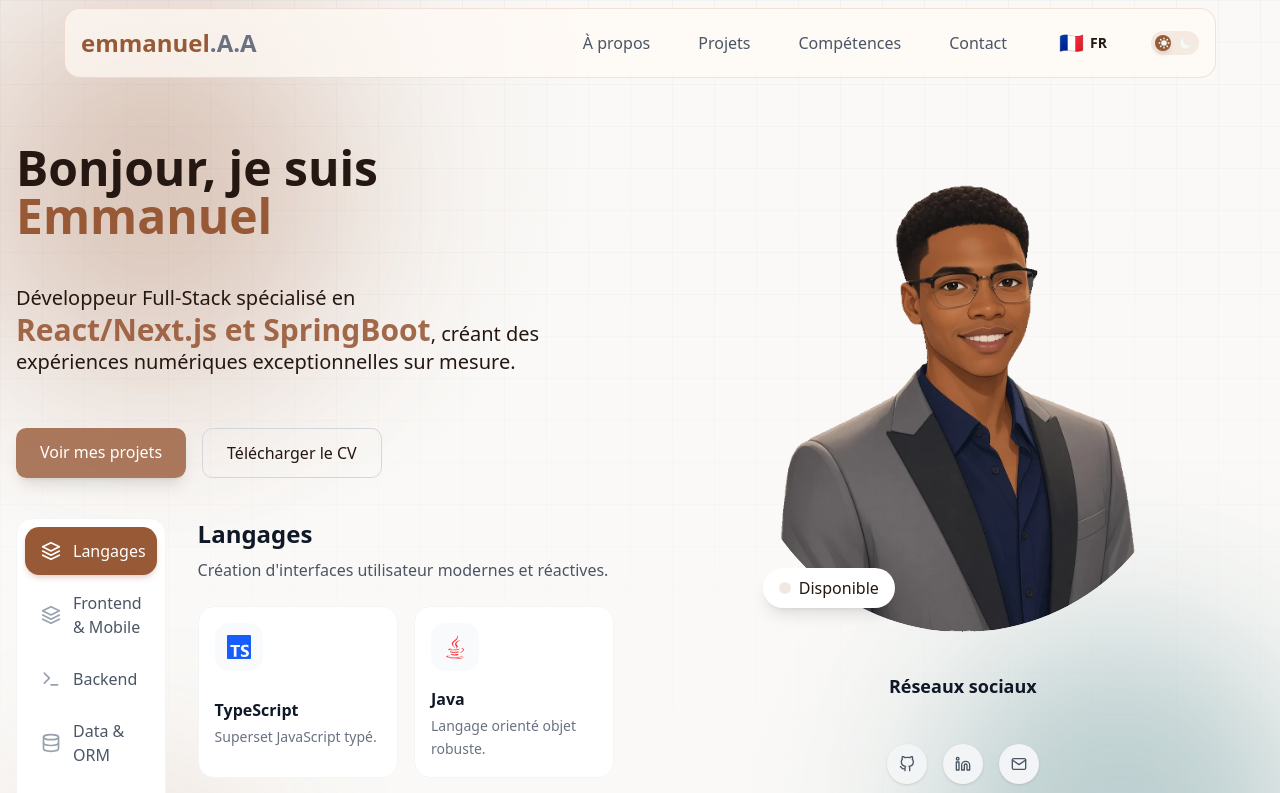
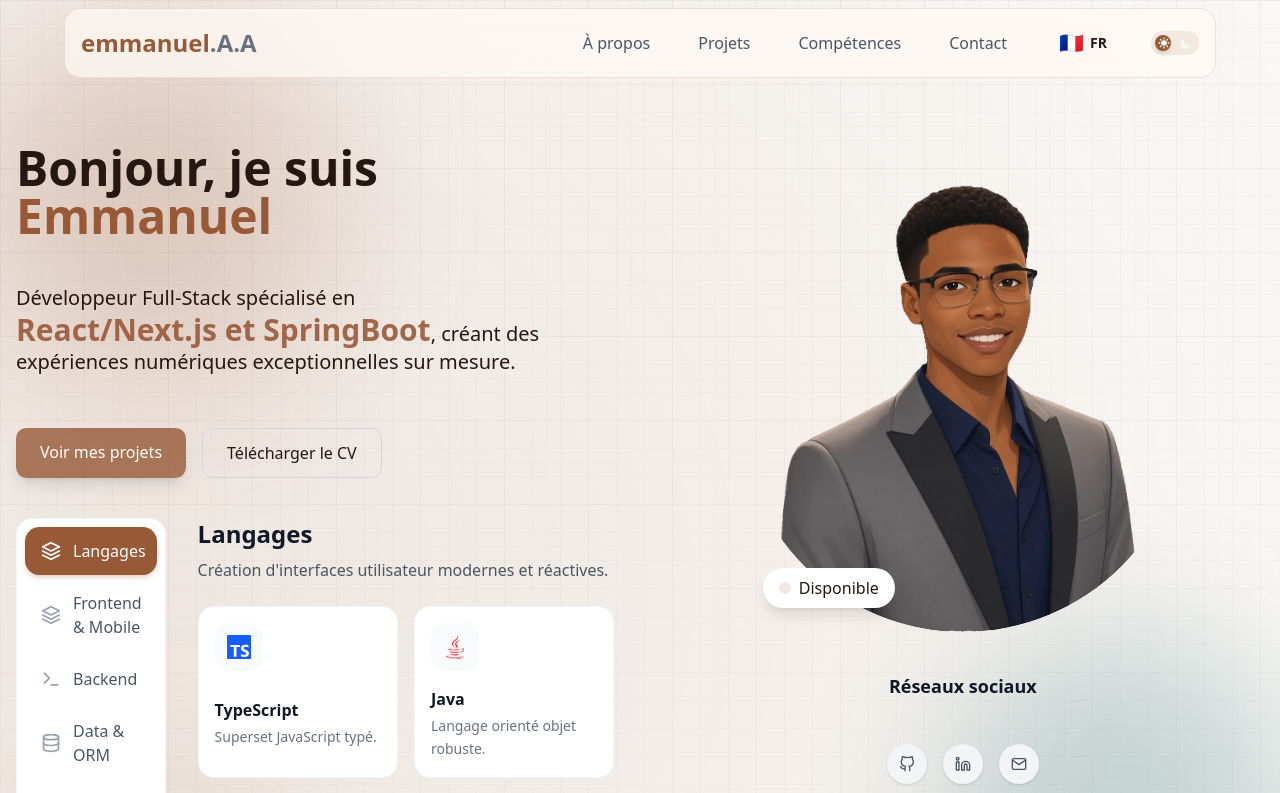
Before and after one commit to emmanuelAlexis/emmanuel_portfolio, a Next.js app: page / in a window 1280 px wide. Shown: the top 793 px of the page. Built offline with nearby package versions, Linux system fonts and the light colour scheme.

Commit message:
Keep site background fixed while content scrolls

```diff
--- a/src/app/(main)/page.tsx
+++ b/src/app/(main)/page.tsx
@@ -77,7 +77,7 @@ export default function Home() {
   }, []);
 
   return (
-    <div className="overflow-hidden">
+    <div className="site-scroll-background relative overflow-hidden">
       {/* Hero Section - toujours visible */}
       <section className="relative">
         <HeroSection />
--- a/src/app/globals.css
+++ b/src/app/globals.css
@@ -179,7 +179,7 @@
   }
 }
 
-.tech-background {
+.site-scroll-background {
   isolation: isolate;
   background:
     radial-gradient(circle at 12% 12%, rgba(152, 89, 55, 0.12), transparent 30%),
@@ -187,12 +187,40 @@
     #faf9f7;
 }
 
-.dark .tech-background {
+.site-scroll-background::before {
+  content: "";
+  position: fixed;
+  inset: 0;
+  z-index: -1;
+  pointer-events: none;
+  opacity: 0.52;
+  background-image:
+    linear-gradient(rgba(38, 34, 30, 0.045) 1px, transparent 1px),
+    linear-gradient(90deg, rgba(38, 34, 30, 0.045) 1px, transparent 1px);
+  background-size: 28px 28px;
+}
+
+.tech-background {
+  isolation: isolate;
+  background: transparent;
+}
+
+.dark .site-scroll-background {
   background:
     radial-gradient(circle at 12% 12%, rgba(152, 89, 55, 0.2), transparent 30%),
     radial-gradient(circle at 88% 82%, rgba(34, 92, 99, 0.12), transparent 28%),
     #08090a;
 }
+
+.dark .site-scroll-background::before {
+  background-image:
+    linear-gradient(rgba(255, 255, 255, 0.045) 1px, transparent 1px),
+    linear-gradient(90deg, rgba(255, 255, 255, 0.045) 1px, transparent 1px);
+}
+
+.dark .tech-background {
+  background: transparent;
+  }
 
 .tech-background::before {
   content: "";
@@ -218,8 +246,8 @@
   background:
     radial-gradient(circle at 8% 18%, rgba(152, 89, 55, 0.07), transparent 28%),
     radial-gradient(circle at 92% 86%, rgba(34, 92, 99, 0.06), transparent 30%),
-    #f7f6f3;
-}
+  transparent;
+  }
 
 .section-atmosphere + .section-atmosphere {
   border-top: 1px solid rgba(38, 34, 30, 0.06);
@@ -245,10 +273,10 @@
 }
 
 .dark .section-atmosphere,
-.dark .section-atmosphere-warm,
-.dark .section-atmosphere-projects,
-.dark .section-atmosphere-cool {
-  background-color: #0d0f10;
+ .dark .section-atmosphere-warm,
+ .dark .section-atmosphere-projects,
+ .dark .section-atmosphere-cool {
+  background-color: transparent;
   background-image:
     radial-gradient(circle at 8% 18%, rgba(152, 89, 55, 0.13), transparent 28%),
     radial-gradient(circle at 92% 86%, rgba(34, 92, 99, 0.1), transparent 30%);
```
